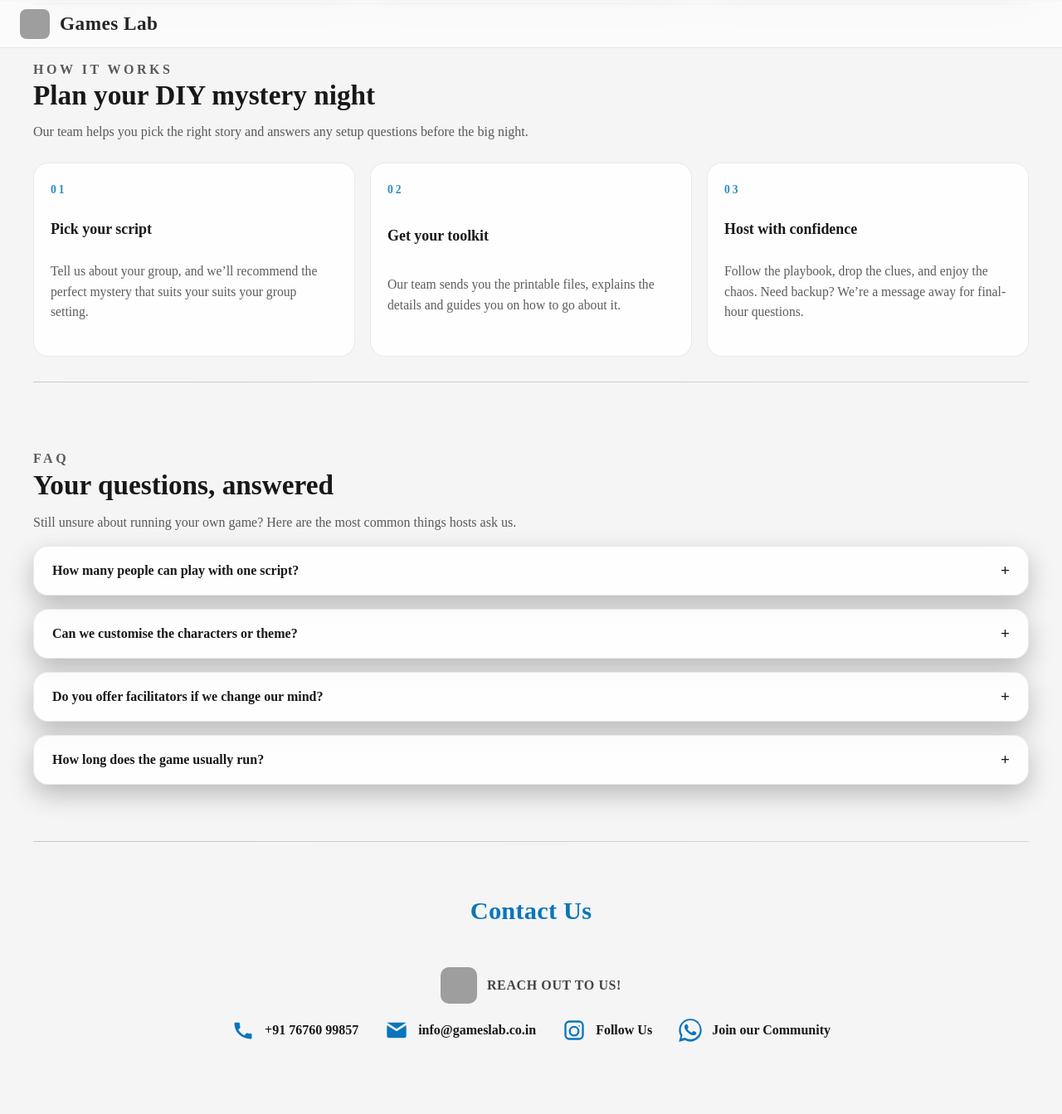
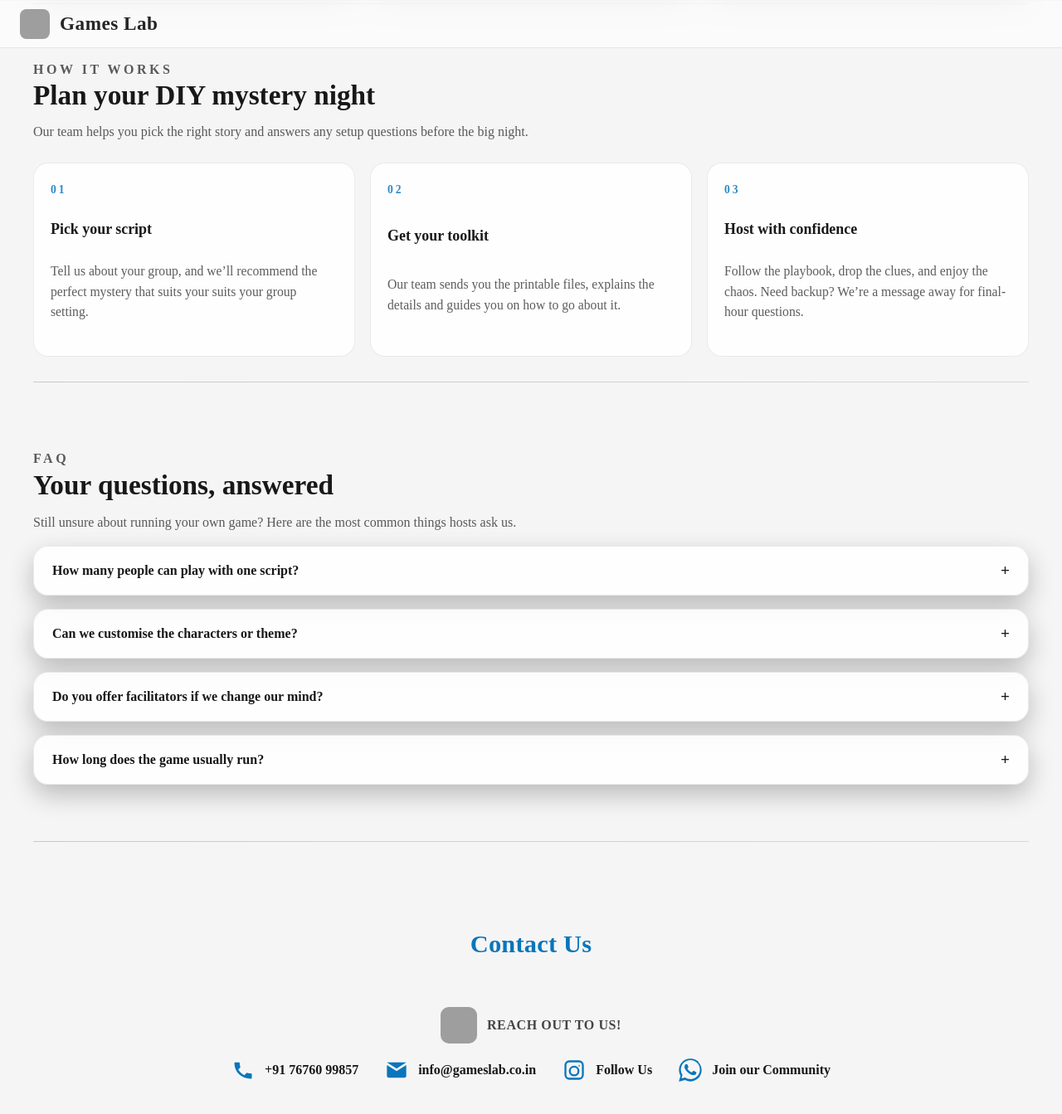
Before and after one commit to gameslabbangalore-maker/website, a Jekyll site: the page built from murder-mystery-scripts.html, in a window 1280 px wide and 1400 px high, scrolled down 1827 px. Shown: the top 1343 px of the window at 83% size. Built offline with Jekyll 4.4.1, drawn with Linux system fonts in a browser that asks for light colours; grey boxes are pictures that could not be loaded.

Commit message:
Align scripts CTA styling and contact spacing

```diff
--- a/assets/css/murder-mystery-scripts.css
+++ b/assets/css/murder-mystery-scripts.css
@@ -89,6 +89,21 @@
 .scripts-hero-actions .book-btn {
   box-sizing: border-box;
   max-width: 100%;
+  display: inline-flex;
+  align-items: center;
+  justify-content: center;
+  gap: 8px;
+  transition: background 0.15s ease, transform 0.15s ease;
+}
+
+.scripts-hero-actions .book-btn:hover {
+  transform: translateY(-1px);
+}
+
+
+.scripts-hero-actions .book-btn:focus-visible {
+  outline: 2px solid currentColor;
+  outline-offset: 3px;
 }
 
 .scripts-hero-highlights {
@@ -307,11 +322,11 @@
 }
 
 body.scripts-page .scripts-main > .title {
-  margin-top: 0 !important;
+  margin-top: 40px !important;
 }
 
 body.scripts-page .scripts-main > .title + .contact-wrap {
-  margin-top: -8px;
+  margin-top: 0;
 }
 
 @media (prefers-color-scheme: light) {
```
